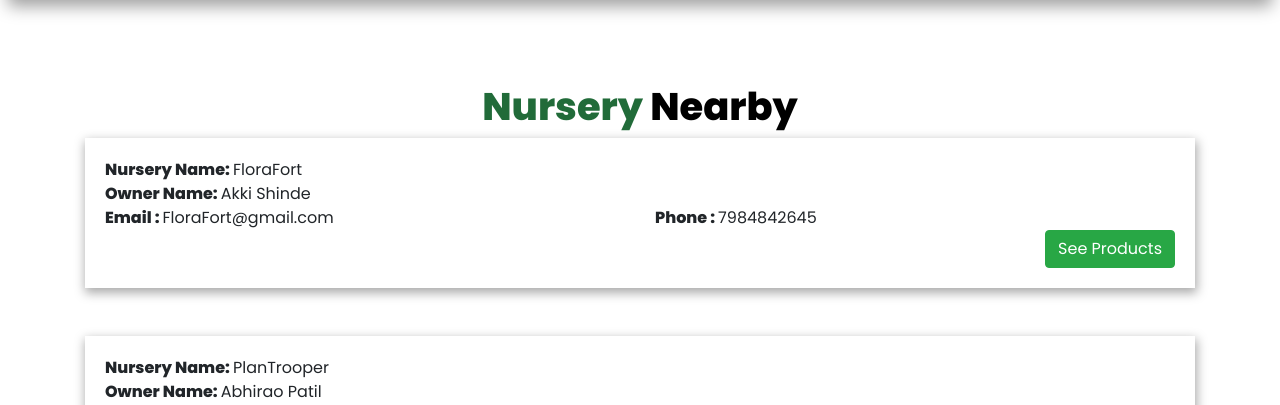
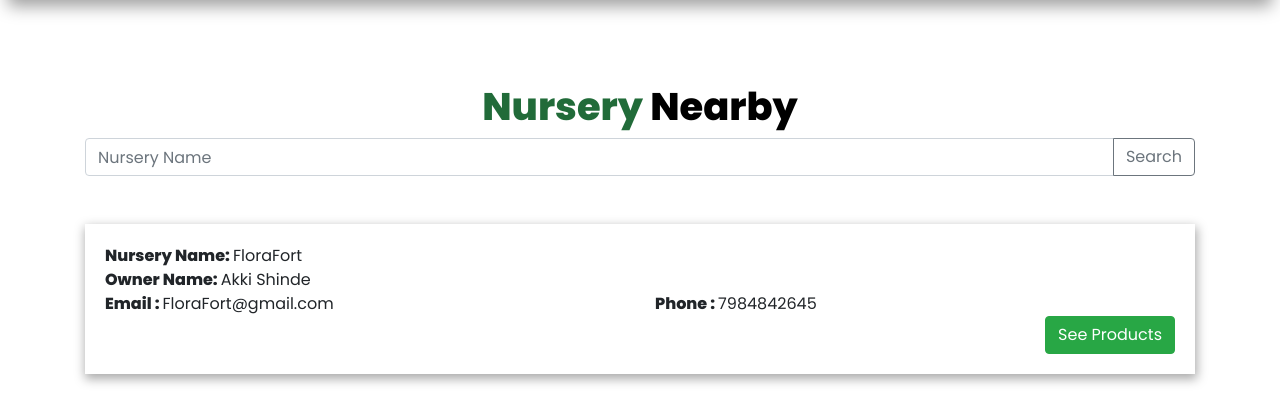
Before and after one commit to FourDivs/HerbWorld, a Django app: page /nurserylist/ in a window 1280 px wide. Shown: the part 80-485 px from the top of the page. Run offline with Django 3.2, Linux system fonts and the light colour scheme; data comes from the database, SQL or seed files in the repository; some libraries are stand-ins or nearby versions.

Commit message:
SQL Injection Successful

```diff
--- a/herbworldapp/templates/herbworldapp/nurserylist.html
+++ b/herbworldapp/templates/herbworldapp/nurserylist.html
@@ -96,6 +96,15 @@
           <h2 class="loginheading"><span class="loginheading1">Nursery </span><span class="loginheading2">Nearby</span>
         </div>
       </div>
+      <form method="post" action="/nursery-search/" class="search-container">
+        {% csrf_token %}
+        <div class="input-group mb-5">
+          <input type="text" class="form-control" id="nursery_name" name="nursery_name" placeholder="Nursery Name">
+          <div class="input-group-append">
+            <button class="btn btn-outline-secondary" type="submit">Search</button>
+          </div>
+        </div>
+      </form>
       {% for nursery in props reversed %}
       <div class="row mb-5">
         <div class="col text-left">
@@ -119,7 +128,8 @@
               </div>
             </div>
             <div class="row justify-content-end">
-              <div class="col viewdetails"><button class="btn btn-success" onClick="window.location='{{nursery.user.username}}';">See Products</button>
+              <div class="col viewdetails"><button class="btn btn-success"
+                  onClick="window.location='{{nursery.user.username}}';">See Products</button>
               </div>
             </div>
           </div>
--- a/herbworldapp/urls.py
+++ b/herbworldapp/urls.py
@@ -14,7 +14,7 @@
     path("login/customerlogin", views.customerLogin, name="customerLogin"),
     path("login/customersignup", views.customerSignup, name="customerSignup"),
     path("logout/", views.logoutHome, name="logout"),
-
+    path("nursery-search/", views.nurserySearch, name="nurserySearch"),
 
 
     path("myorders/", views.myOrders, name="myOrders"),
@@ -26,7 +26,8 @@
     path("manageproducts/", views.manageProducts, name="manageProducts"),
     path("manageproducts/addproduct", views.addProduct, name="addProduct"),
     path("manageproducts/delproduct", views.delProduct, name="delProduct"),
-    path("manageproducts/updateproduct", views.updateProduct, name="updateProduct"),
+    path("manageproducts/updateproduct",
+         views.updateProduct, name="updateProduct"),
 
     path("nurserylist/", views.nurseryList, name="nurseryList"),
     path("nurserylist/order", views.createOrder, name="createOrder"),
--- a/herbworldapp/views.py
+++ b/herbworldapp/views.py
@@ -9,16 +9,6 @@
 
 
 def home(request):
-    # cursor = connection.cursor()
-    # cursor.execute('''SELECT * FROM herbworldapp_customer''')
-    # customers = cursor.fetchall()
-    # print(customers)
-    # # delete the user using raw sql
-    # cursor.execute('''DELETE FROM herbworldapp_customer''')
-    # cursor.execute('''SELECT * FROM herbworldapp_customer''')
-    # customers = cursor.fetchall()
-    # print(customers)
-
     return render(request, 'herbworldapp/home.html')
 
 
@@ -146,6 +136,7 @@
 
 def nurseryList(request):
     props = Manager.objects.all()
+    print('list', props)
     return render(request, 'herbworldapp/nurserylist.html', {'props': props})
 
 
@@ -176,10 +167,11 @@
         price = request.POST['productprice']
         address = request.POST['customeraddress']
 
-        order_total = int(price)*int(quantity)
+        order_total = int(price) * int(quantity)
 
         orderdata = Order(order_id=order_id, product_id=product_id, nursery_id=nursery_id,
-                          customer_id=customer_id, email=email, phone=phone, quantity=quantity, order_total=order_total, address=address)
+                          customer_id=customer_id, email=email, phone=phone, quantity=quantity, order_total=order_total,
+                          address=address)
         orderdata.save()
         return redirect('home')
 
@@ -226,3 +218,29 @@
         delete_prod.delete()
         props = Product.objects.filter(nursery_id=request.user.username)
         return redirect('/manageorders')
+
+
+def nurserySearch(request):
+    if request.method == 'POST':
+        nursery_name = request.POST['nursery_name']
+        print(nursery_name)
+        # sql_query = '''SELECT * FROM herbworldapp_manager WHERE nursery_name='%{}%' '''.format(search_query)
+        # sql_query2 = '''SELECT * FROM herbworldapp_manager'''
+        cursor = connection.cursor()
+        sql_query = '''SELECT * FROM herbworldapp_manager WHERE nursery_name='{}';'''.format(nursery_name)
+        print(sql_query)
+        cursor.execute(sql_query)
+        props = cursor.fetchall()
+        print(props)
+        # cursor.execute('''SELECT * FROM herbworldapp_customer''')
+        # customers = cursor.fetchall()
+        # print(customers)
+        # delete the user using raw sql
+        # cursor.execute('''DELETE FROM herbworldapp_customer''')
+        # cursor.execute('''SELECT * FROM herbworldapp_customer''')
+        # customers = cursor.fetchall()
+
+        # props = Manager.objects.all()  # print(customers)
+        return render(request, 'herbworldapp/nurserylist.html', {'props': props})
+    props = Manager.objects.all()
+    return render(request, 'herbworldapp/nurserylist.html', {'props': props})
```
Also changed, not shown: herbworldapp/templates/herbworldapp/home.html (+10 -12 lines), herbworldapp/templates/herbworldapp/productlist.html (+0 -7 lines).
